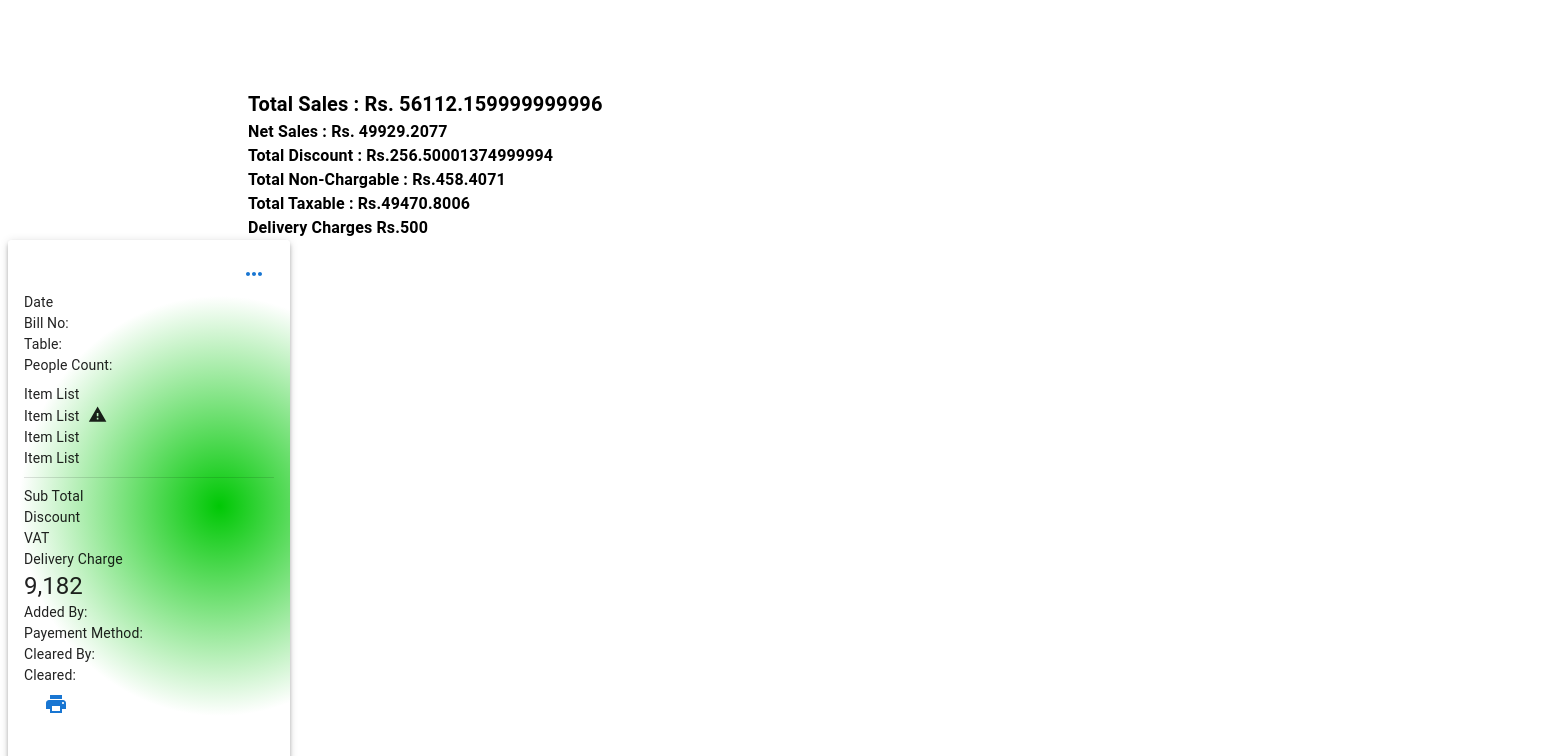
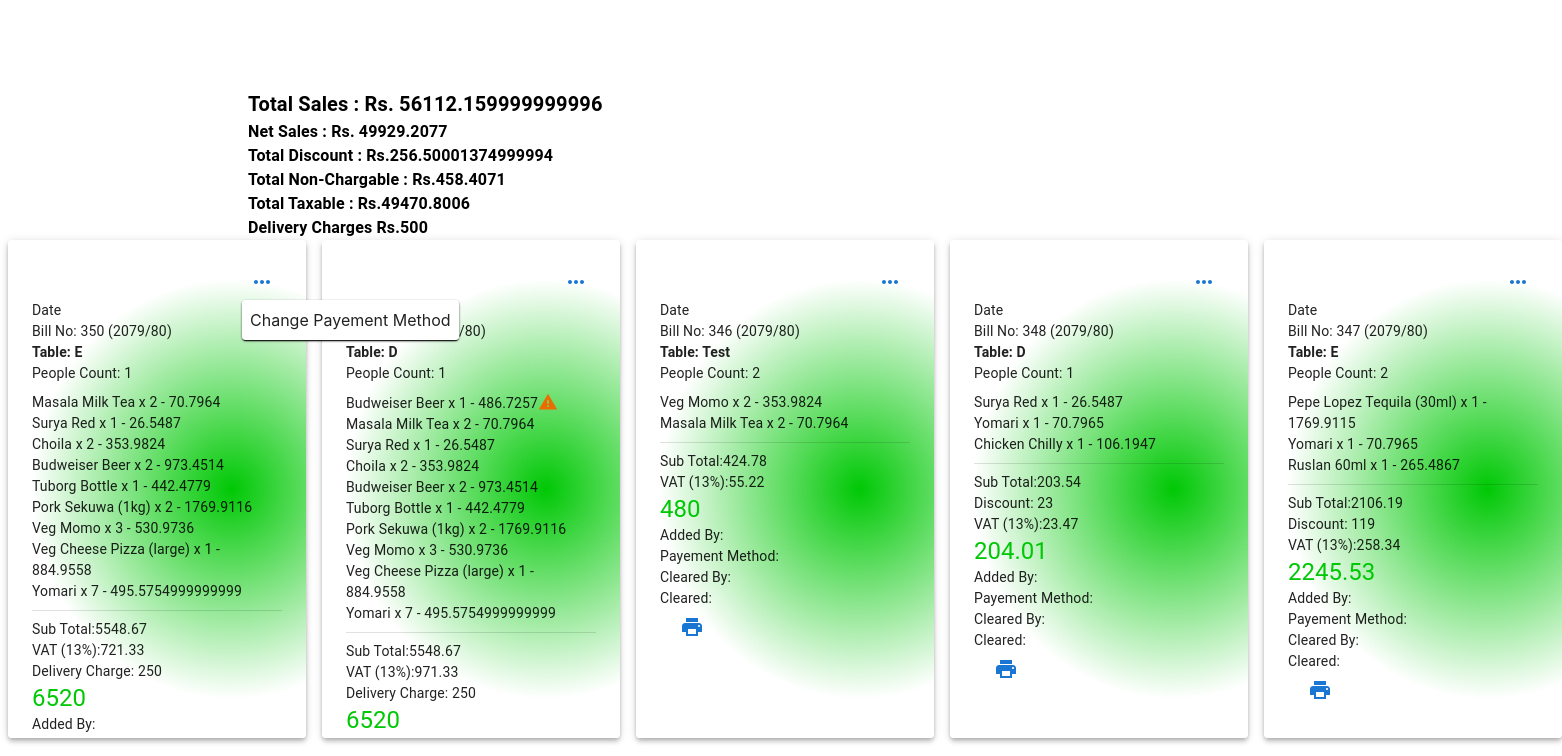
Before and after one commit to raisuman0077/uiuxReduce, a React (Vite) app: page / in a window 1280 px wide. Both pictures are taken after a click on the button 254 px from the left and 274 px from the top of the page. Shown: the top 756 px of the page, 1562 px wide, since content can reach past the window. Built offline with nearby package versions, Linux system fonts and the light colour scheme.

Commit message:
paper information/data displayed

```diff
--- a/src/App.jsx
+++ b/src/App.jsx
@@ -5,7 +5,7 @@ import demo from "../demo.js";
 
 function App({ data }) {
   const sales = demo(data);
-  console.log(sales, "demo");
+
   return (
     <>
       <OverAllSummary sales={sales} />
--- a/src/views/OrderDetails.jsx
+++ b/src/views/OrderDetails.jsx
@@ -7,19 +7,26 @@ import {
   Divider,
   Button,
   Tooltip,
+  Popper,
+  Fade,
 } from "@mui/material";
 import MoreHorizIcon from "@mui/icons-material/MoreHoriz";
 import ReportProblemIcon from "@mui/icons-material/ReportProblem";
 import PrintIcon from "@mui/icons-material/Print";
 const style = {
-  stack: {},
   paper: {
     minWidth: 250,
-    height: 500,
-    padding: 2,
+    height: 450,
+    padding: 3,
     margin: "auto",
     background:
       "radial-gradient(200px 210px ellipse at 75% 50%, rgb(0 200 5 / 100%), rgb(0 200 5 / 50%), #ffffff)",
+    overflowY: "scroll",
+    "&::-webkit-scrollbar": {
+      display: "none",
+    },
+    "-ms-overflow-style": "none",
+    scrollbarWidth: "none",
   },
   moreOption: {
     borderRadius: "50%",
@@ -29,48 +36,173 @@ const style = {
   primFontSize: {
     fontSize: 14,
   },
+  totalColor: {
+    color: "#00c805",
+  },
 };
 
 const OrderDetails = ({ order }) => {
+  const [open, setOpen] = React.useState(false);
+  const [anchorEl, setAnchorEl] = React.useState(null);
+
+  const handleClick = (event) => {
+    setAnchorEl(event.currentTarget);
+    setOpen((previousOpen) => !previousOpen);
+  };
+
   return (
     <>
       <Stack direction="row" spacing={2} sx={style.stack}>
-        <Paper sx={{ ...style.paper }} elevation={4}>
+        {order.slice(0, 5).map((o) => (
+          <Paper
+            key={o._id}
+            sx={{
+              ...style.paper,
+            }}
+            elevation={4}
+          >
             <Box sx={{ textAlign: "right" }}>
-            <Button sx={style.moreOption}>
+              <Button sx={style.moreOption} onClick={(e) => handleClick(e)}>
                 <MoreHorizIcon />
               </Button>
+              <Popper
+                open={open}
+                anchorEl={anchorEl}
+                placement={"bottom-start"}
+                transition
+              >
+                {({ TransitionProps }) => (
+                  <Fade {...TransitionProps} timeout={350}>
+                    <Paper
+                      sx={{
+                        border: 0,
+                        p: 1,
+                        fontSize: "1rem",
+                        bgcolor: "white",
+                      }}
+                    >
+                      Change Payement Method
+                    </Paper>
+                  </Fade>
+                )}
+              </Popper>
             </Box>
             <Box>
               <Typography sx={style.primFontSize}>Date</Typography>
-            <Typography sx={style.primFontSize}>Bill No:</Typography>
-            <Typography sx={style.primFontSize}>Table:</Typography>
-            <Typography sx={style.primFontSize}>People Count:</Typography>
+              <Typography sx={style.primFontSize}>
+                Bill No: {o.billNumber} ({o.fiscalYear})
+              </Typography>
+              <Typography sx={{ ...style.primFontSize, fontWeight: "700" }}>
+                Table: {o.locationIdentifier}
+              </Typography>
+              <Typography sx={style.primFontSize}>
+                People Count: {o.peopleCount}
+              </Typography>
             </Box>
             <Box sx={{ mt: 1, mb: 1 }}>
-            <Typography sx={style.primFontSize}>Item List</Typography>
-            <Typography title="cancel reason" sx={style.primFontSize}>
-              Item List
+              {o.orderItems
+                .filter((item) => item.status === "canceled")
+                .reduce((accumulator, item) => {
+                  const existingItem = accumulator.find(
+                    (i) => i.productName === item.productName
+                  );
+                  if (existingItem) {
+                    existingItem.amount += item.amount;
+                    existingItem.count += 1;
+                  } else {
+                    accumulator.push({
+                      productName: item.productName,
+                      amount: item.amount,
+                      reason: item.reasonForCancelation,
+                      count: 1,
+                    });
+                  }
+                  return accumulator;
+                }, [])
+                .map((item) => (
+                  <Typography
+                    key={item.productName}
+                    title={item.reason}
+                    sx={style.primFontSize}
+                  >
+                    {item.productName} x {item.count} - {item.amount}
                     <ReportProblemIcon
+                      color="warning"
                       sx={{
+                        fontSize: 20,
+                        border: 0,
                         padding: 0,
-                  marginLeft: 1,
-                  marginBottom: "-3px",
-                  fontSize: "1.2rem",
+                        marginBottom: "-4px",
                       }}
                     />
                   </Typography>
-            <Typography sx={style.primFontSize}>Item List</Typography>
-            <Typography sx={style.primFontSize}>Item List</Typography>
+                ))}
+              {o.orderItems
+                .filter((item) => item.status !== "canceled")
+                .reduce((accumulator, item) => {
+                  const existingItem = accumulator.find(
+                    (i) => i.productName === item.productName
+                  );
+                  if (existingItem) {
+                    existingItem.amount += item.amount;
+                    existingItem.count += 1;
+                  } else {
+                    accumulator.push({
+                      productName: item.productName,
+                      amount: item.amount,
+                      count: 1,
+                    });
+                  }
+                  return accumulator;
+                }, [])
+                .map((item) => (
+                  <Typography key={item.productName} sx={style.primFontSize}>
+                    {item.productName} x {item.count} - {item.amount}
+                  </Typography>
+                ))}
             </Box>
+
             <Divider />
             <Box sx={{ mt: 1 }}>
-            <Typography sx={style.primFontSize}>Sub Total</Typography>
-            <Typography sx={style.primFontSize}>Discount</Typography>
-            <Typography sx={style.primFontSize}>VAT</Typography>
-            <Typography sx={style.primFontSize}>Delivery Charge</Typography>
+              <Typography sx={style.primFontSize}>
+                Sub Total:
+                {o.orderItems
+                  .filter((item) => item.status !== "canceled")
+                  .reduce((subTotal, item) => subTotal + item.amount, 0)
+                  .toFixed(2)}
+              </Typography>
+
+              {o.discount ? (
+                <Typography sx={style.primFontSize}>
+                  Discount: {Math.round(o.discount)}
+                </Typography>
+              ) : null}
+              {o.productPricesIncludeVATFlag && (
+                <Typography sx={style.primFontSize}>
+                  VAT (
+                  {o.additionalCharges.find((charge) => charge.name === "VAT")
+                    ?.rate || 0}
+                  %):
+                  {o.additionalCharges.find((charge) => charge.name === "VAT")
+                    ?.amount || 0}
+                </Typography>
+              )}
+              {o.additionalCharges.find(
+                (charge) => charge.name === "Delivery Charges"
+              )?.amount ? (
+                <Typography sx={style.primFontSize}>
+                  Delivery Charge:{" "}
+                  {
+                    o.additionalCharges.find(
+                      (charge) => charge.name === "Delivery Charges"
+                    ).amount
+                  }
+                </Typography>
+              ) : null}
             </Box>
-          <Typography variant="h5">9,182</Typography>
+            <Typography variant="h5" sx={style.totalColor}>
+              {o.totalAmount}
+            </Typography>
             <Box>
               <Typography sx={style.primFontSize}>Added By:</Typography>
               <Typography sx={style.primFontSize}>Payement Method:</Typography>
@@ -83,6 +215,7 @@ const OrderDetails = ({ order }) => {
               </Button>
             </Tooltip>
           </Paper>
+        ))}
       </Stack>
     </>
   );
```
Lines whose indentation alone changed are shown as unchanged.
